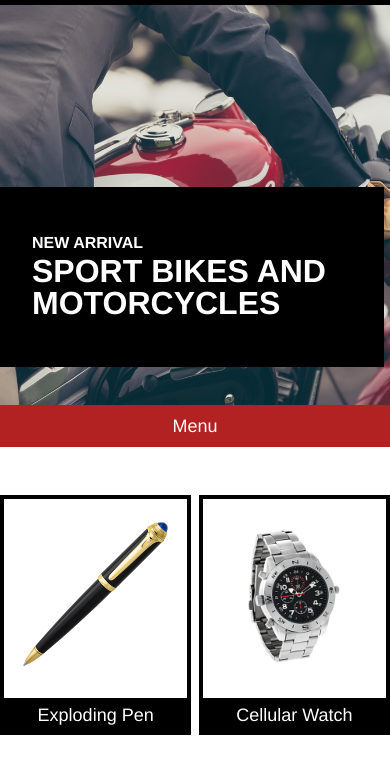
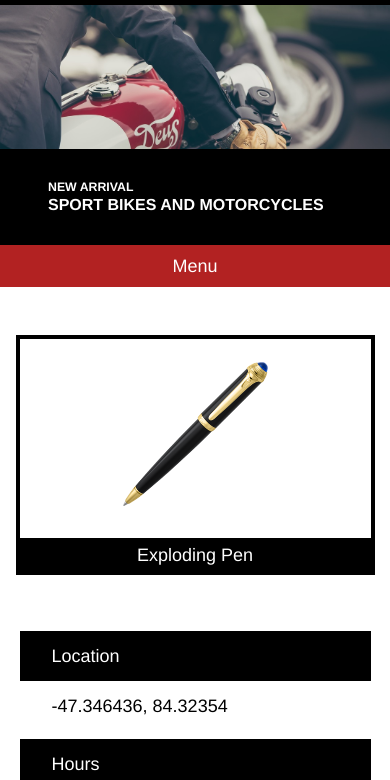
Before and after one commit to laurenbertca/secret-agent-supply, a plain HTML site: page index.html in a window 390 px wide. Shown: the part 40-820 px from the top of the page. Drawn offline with Linux system fonts and the light colour scheme.

Commit message:
added all responsive rules and matched design spec

```diff
--- a/index.html
+++ b/index.html
@@ -48,7 +48,7 @@
 	  		<img src="./resources/images/pen.png">
 	  		<h3>Exploding Pen</h3>
 	  	</div>
-	  	<div class="featured-item">
+	  	<div class="featured-item" id="watch">
 	  		<img src="./resources/images/watch.png" id="watch">
 	  		<h3>Cellular Watch</h3>
 	  	</div>
--- a/resources/css/style.css
+++ b/resources/css/style.css
@@ -85,7 +85,7 @@ footer {
 	width: 20rem;
 	margin-top: 9rem;
 	font-weight: bold;
-	padding: 3rem 2rem;
+	padding: 2rem 3rem;
 	justify-content: center;
 }
 
@@ -224,4 +224,49 @@ footer {
 
 }
 
-@media only screen and (max-width: 470px)
+@media only screen and (max-width: 470px) {
+
+	.new-arrivals {
+		height: 15rem;
+	}
+
+	.arrivals-language {
+		margin-top: 10rem
+		padding: 1rem 2rem;
+	}
+
+	.arrivals-language h3 {
+		font-size: 0.77rem;
+	}
+
+	.arrivals-language h1 {
+		font-size: 1rem;
+	}
+
+	#watch {
+		display: none;
+	}
+
+	.featured-items-section {
+		justify-content: center;
+	}
+
+	.featured-item {
+		width: 90%;
+		height: auto;
+	}
+
+	.contact-info {
+		flex-wrap: wrap;
+		justify-content: center;
+	}
+
+	.contact-item {
+		min-width: 90%;
+		margin-top: 0.5rem;
+	}
+
+	.footer {
+		justify-content: center;
+	}
+}
```
